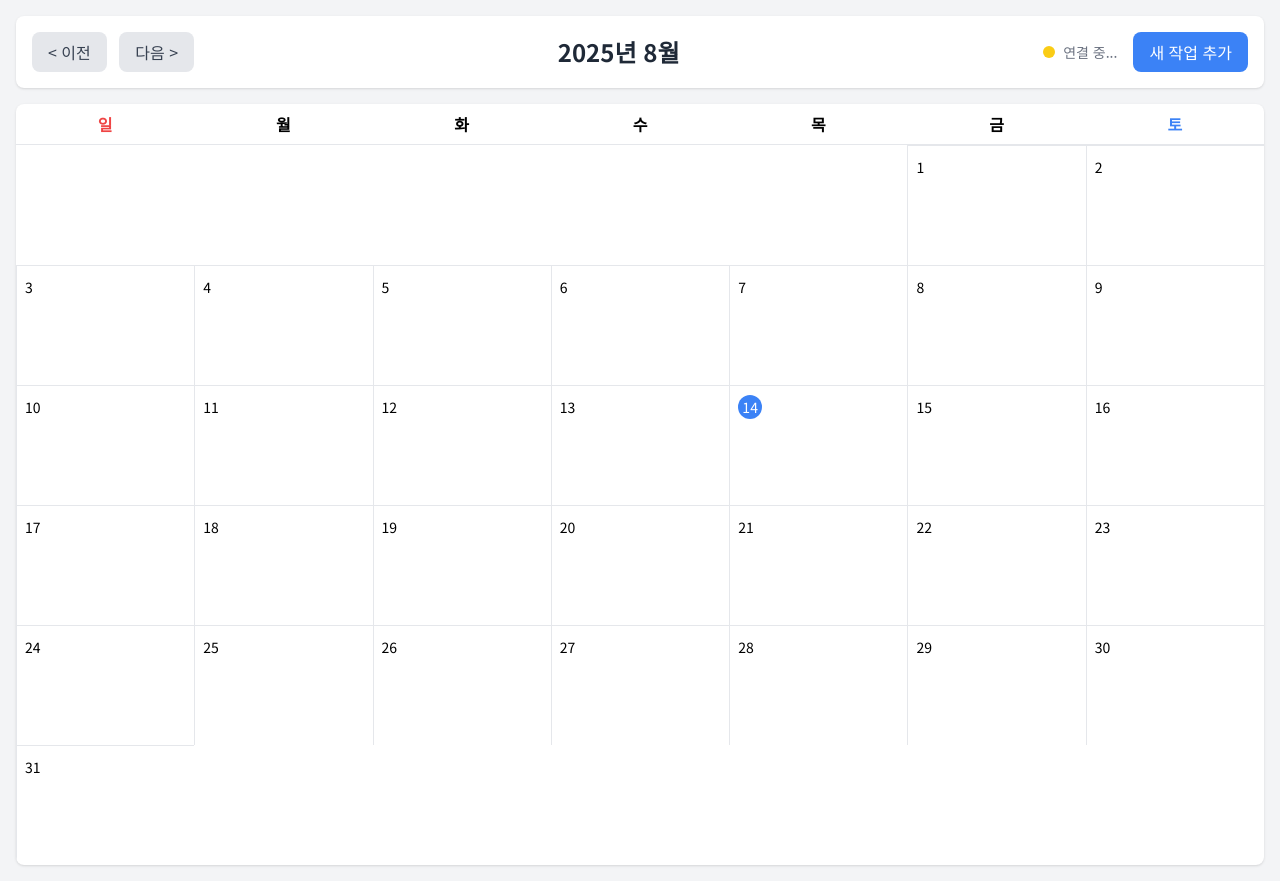
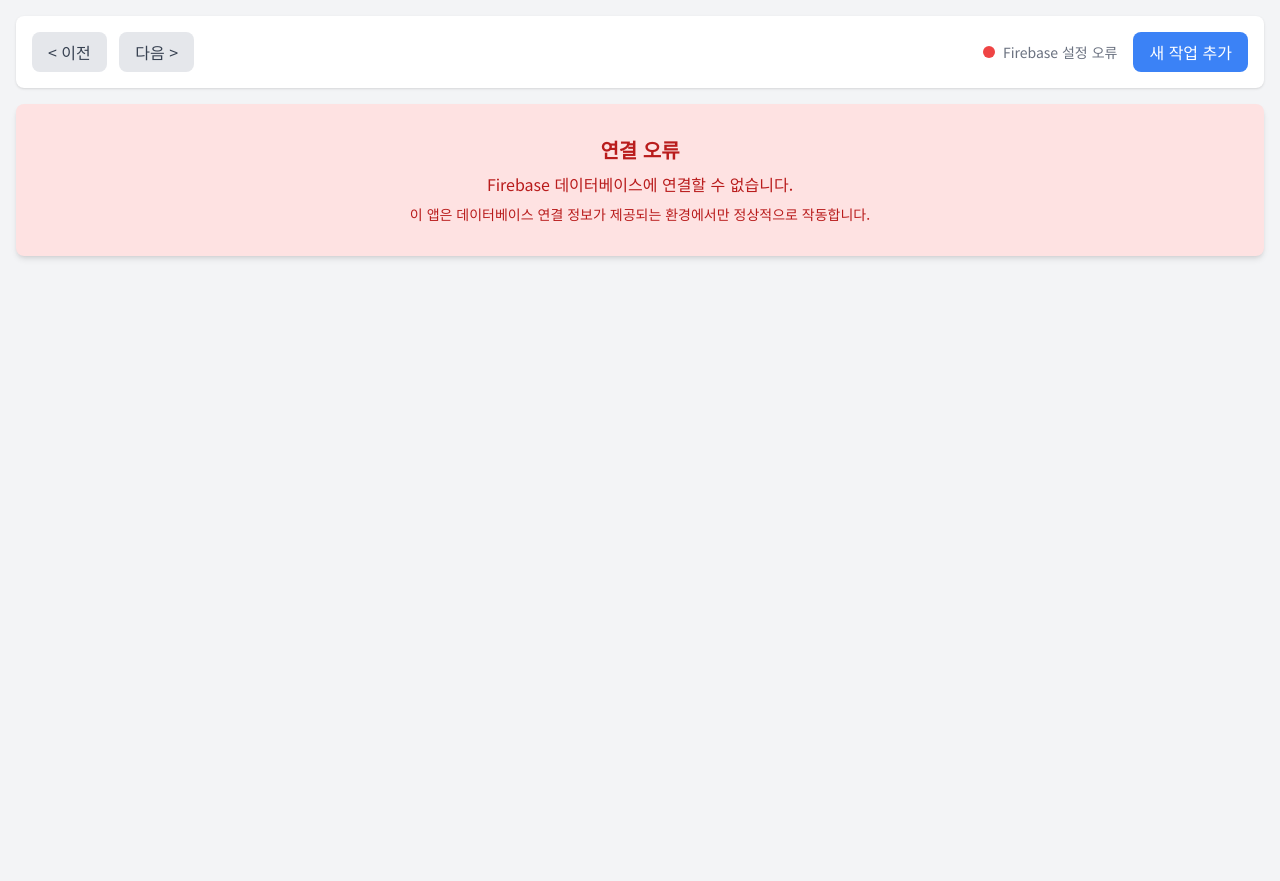
Before and after one commit to jypark202/psprocesscontrol, a plain HTML site: page index.html in a window 1280 px wide. After the commit the page ends 800 px from the top, so only its background shows below. Drawn offline with nearby package versions, Linux system fonts and the light colour scheme; no server answers.

Commit message:
Update index.html

```diff
--- a/index.html
+++ b/index.html
@@ -41,12 +41,15 @@
         </div>
 
         <!-- 캘린더 -->
-        <div class="bg-white rounded-lg shadow overflow-hidden">
+        <div id="calendar-container" class="bg-white rounded-lg shadow overflow-hidden">
             <div class="grid grid-cols-7 text-center font-semibold border-b">
                 <div class="py-2 text-red-500">일</div><div class="py-2">월</div><div class="py-2">화</div><div class="py-2">수</div><div class="py-2">목</div><div class="py-2">금</div><div class="py-2 text-blue-500">토</div>
             </div>
             <div id="calendar-grid" class="grid calendar-grid"></div>
         </div>
+
+        <!-- 에러 메시지 표시 영역 -->
+        <div id="error-container"></div>
     </div>
 
     <!-- 새 작업 추가 모달 -->
@@ -464,6 +467,32 @@
 
             // --- 앱 초기화 ---
             async function initialize() {
+                // Firebase 설정 유효성 검사
+                if (!firebaseConfig || !firebaseConfig.projectId || !firebaseConfig.apiKey) {
+                    console.error("Firebase 설정이 올바르지 않습니다. 'projectId'와 'apiKey'가 필요합니다.");
+                    statusIndicator.classList.remove('bg-yellow-400', 'bg-green-500');
+                    statusIndicator.classList.add('bg-red-500');
+                    statusText.textContent = 'Firebase 설정 오류';
+
+                    // UI 비활성화 및 메시지 표시
+                    document.getElementById('add-new-task-btn').disabled = true;
+                    document.getElementById('prev-month').disabled = true;
+                    document.getElementById('next-month').disabled = true;
+                    document.getElementById('calendar-container').style.display = 'none';
+
+                    const errorContainer = document.getElementById('error-container');
+                    const errorDiv = document.createElement('div');
+                    errorDiv.className = 'text-center p-8 bg-red-100 text-red-700 rounded-lg shadow-md mt-4';
+                    errorDiv.innerHTML = `
+                        <h3 class="font-bold text-xl mb-2">연결 오류</h3>
+                        <p>Firebase 데이터베이스에 연결할 수 없습니다.</p>
+                        <p class="text-sm mt-2">이 앱은 데이터베이스 연결 정보가 제공되는 환경에서만 정상적으로 작동합니다.</p>
+                    `;
+                    errorContainer.appendChild(errorDiv);
+
+                    return; // 여기서 함수 실행 중단
+                }
+
                 try {
                     const app = initializeApp(firebaseConfig);
                     db = getFirestore(app);
@@ -471,17 +500,14 @@
 
                     onAuthStateChanged(auth, async (user) => {
                         if (user) {
-                            // 사용자가 인증됨
                             listenToTasks(); // 데이터 리스너 시작
                         } else {
-                            // 사용자가 인증되지 않음 -> 익명 또는 커스텀 토큰으로 로그인 시도
                             try {
                                 if (typeof __initial_auth_token !== 'undefined' && __initial_auth_token) {
                                     await signInWithCustomToken(auth, __initial_auth_token);
                                 } else {
                                     await signInAnonymously(auth);
                                 }
-                                // 로그인 성공 후 리스너 시작
                                 listenToTasks();
                             } catch (error) {
                                 console.error("익명 로그인 실패:", error);
```
